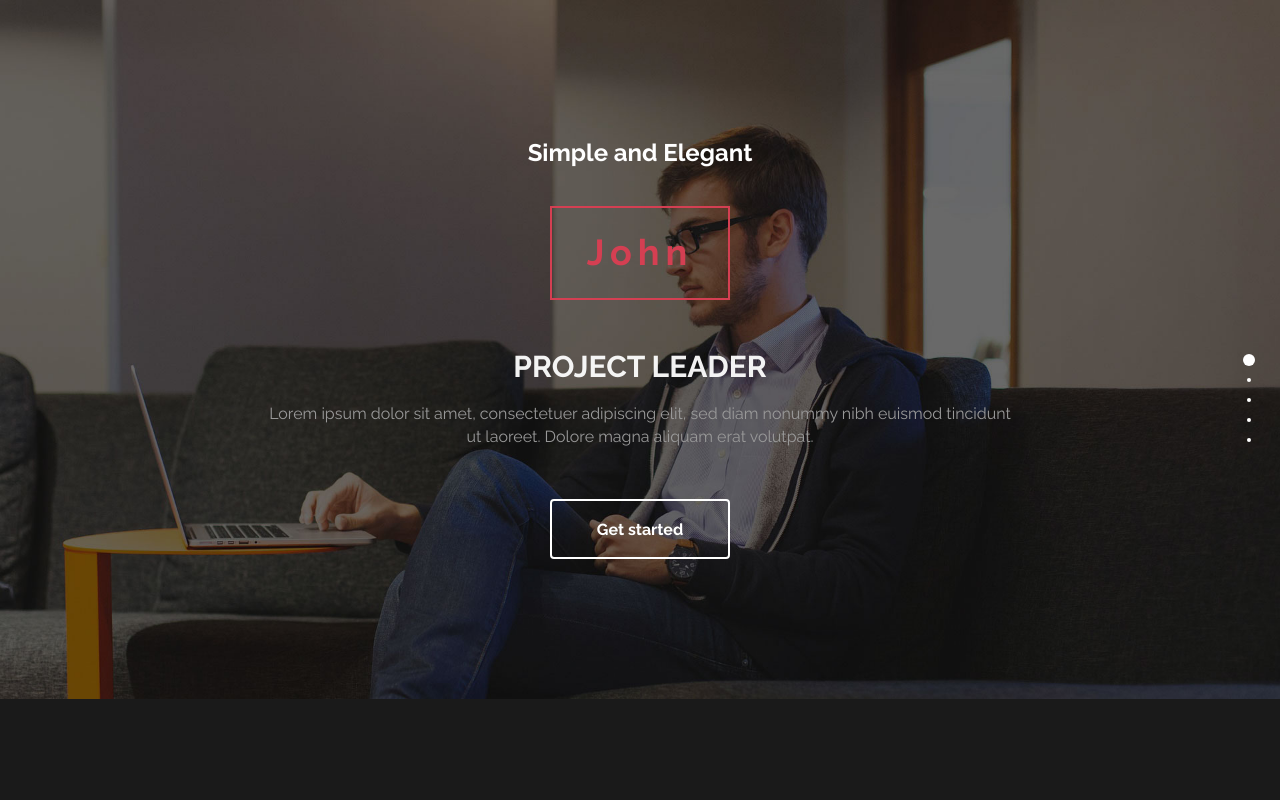
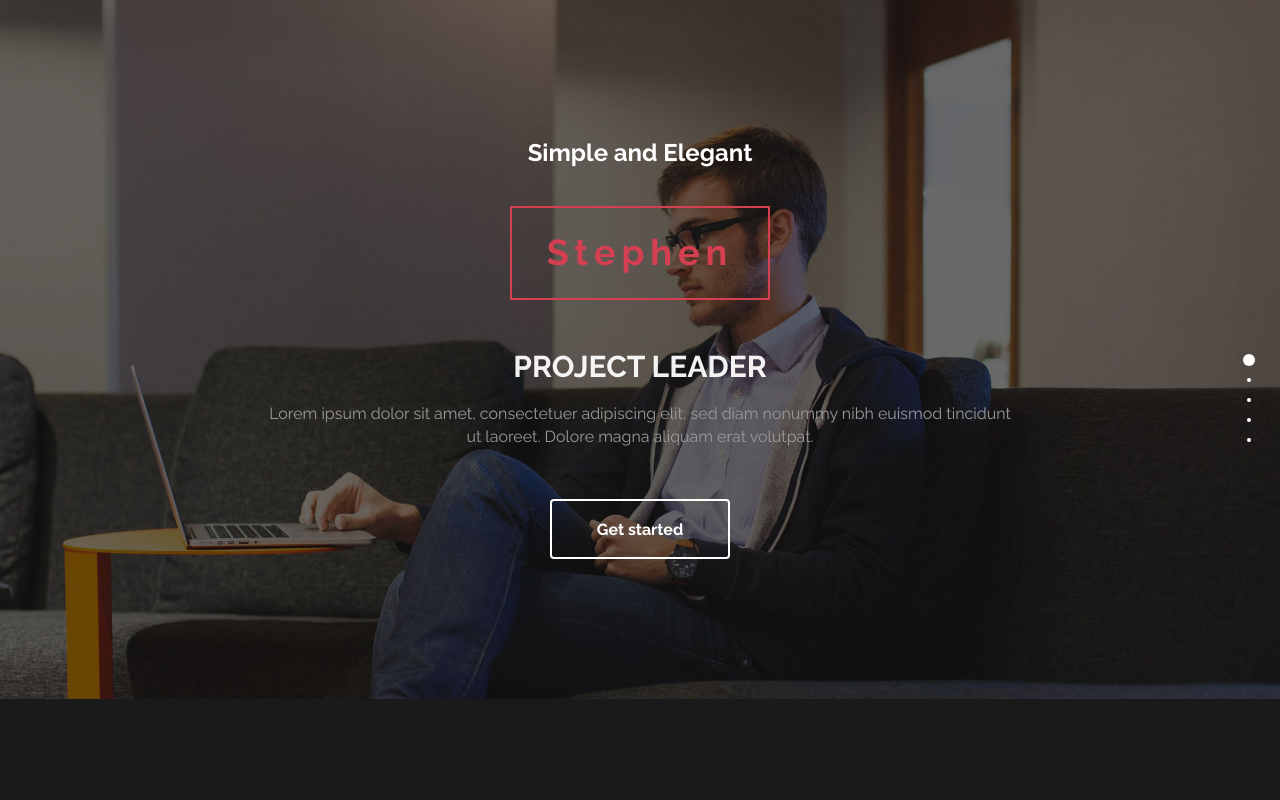
Before and after one commit to hariscoder3/lab1, a plain HTML site: page index.html in a window 1280 px wide. Shown: the top 800 px of the page. Drawn offline with Linux system fonts and the light colour scheme.

Commit message:
Update index.html

```diff
--- a/index.html
+++ b/index.html
@@ -37,7 +37,7 @@
 					<div class="col-md-2"></div>
 					<div class="col-md-8 wow fadeIn" data-wow-delay="0.9s">
 						<h3>Simple and Elegant</h3>
-						<h1>John</h1>
+						<h1>Stephen</h1>
 						<h2 class="rotate">DESIGNER &AMP; DEVELOPER, UI &AMP; UX SPECIALIST, PROJECT LEADER</h2>
 						<p>Lorem ipsum dolor sit amet, consectetuer adipiscing elit, sed diam nonummy nibh euismod tincidunt ut laoreet. Dolore magna aliquam erat volutpat.</p>
 						<a href="#work" class="btn btn-default smoothScroll wow fadeInUp" data-wow-delay="1s">Get started</a>
```
